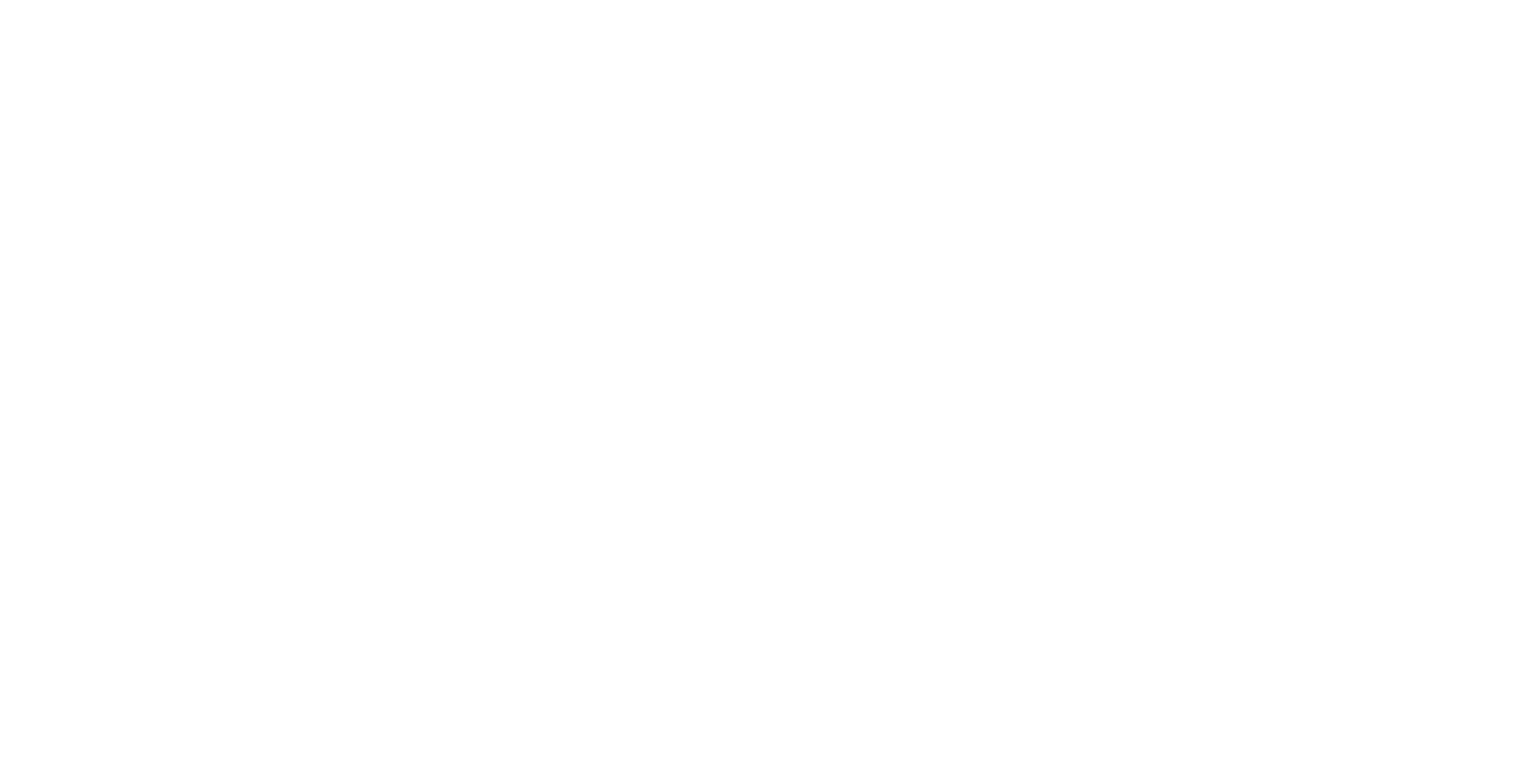
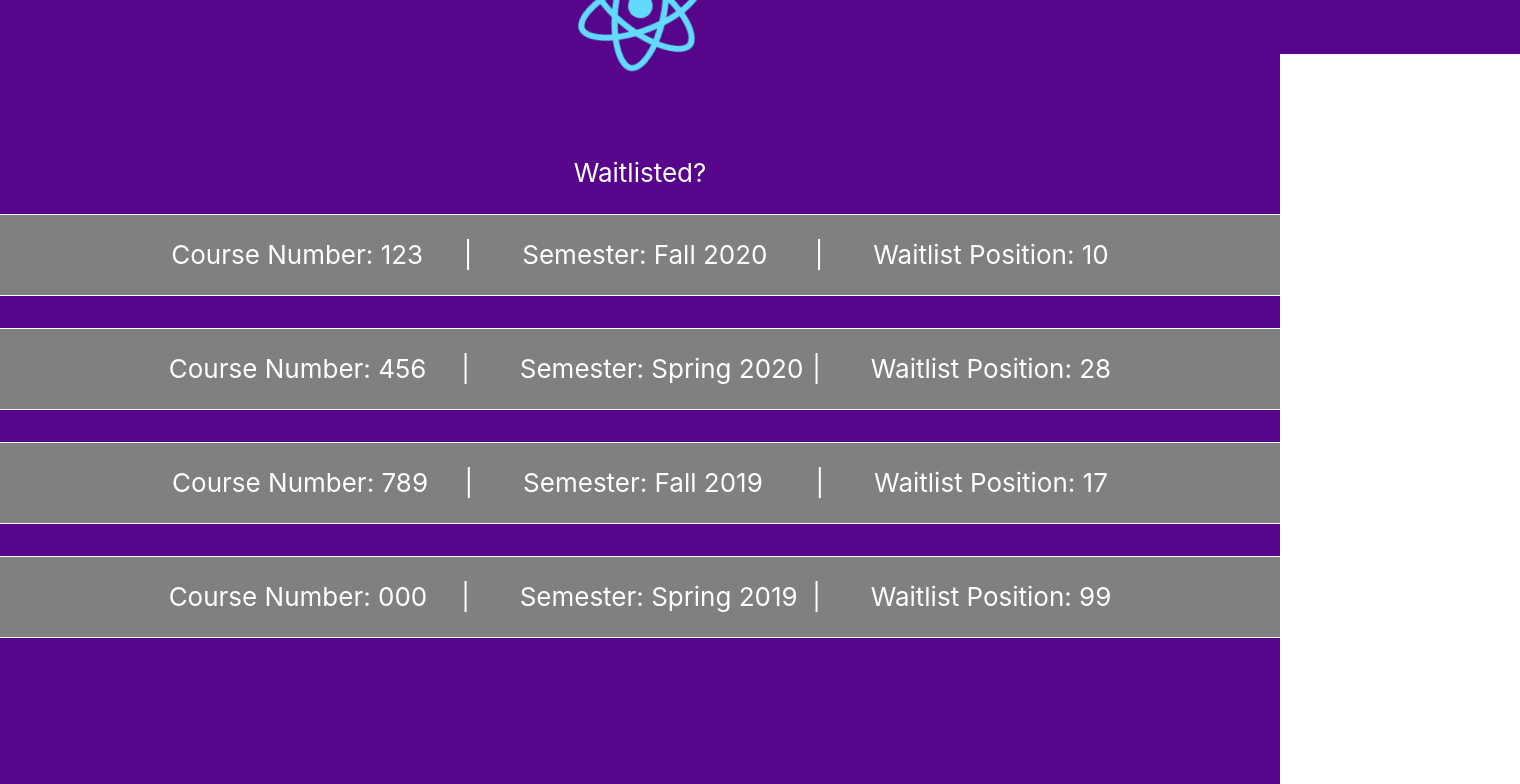
Before and after one commit to software-assignments-spring2021/project-setup-team-kauran-hybrid, a React (Create React App) app in the folder front-end/: page /Account in a window 1280 px wide. Shown: the top 784 px of the page, 1520 px wide, since content can reach past the window. Built offline with nearby package versions, Linux system fonts and the light colour scheme.

Commit message:
menu bar position, list look for class mod, account page

```diff
--- a/front-end/src/Account.css
+++ b/front-end/src/Account.css
@@ -0,0 +1,17 @@
+
+
+.account-page {
+    position: relative;
+    border-style: solid;
+    border-color: white;
+    border:10px;
+    background-color: #57068C;
+    min-height: 100vh;
+    display: flex;
+    flex-direction: column;
+    align-items: center;
+    justify-content: center;
+    font-size: calc(10px + 2vmin);
+    color: white;
+    white-space: pre-wrap;
+}
--- a/front-end/src/Account.js
+++ b/front-end/src/Account.js
@@ -0,0 +1,27 @@
+import React from'react';
+import ReactDOM from 'react-dom';
+import MenuBar from './MenuBar';
+import './Account.css';
+import './MenuBar.css';
+import './ClassModules.css';
+import ClassModules from'./ClassModules';
+import {Link,Switch} from 'react-router-dom';
+
+const Account = (props) => {
+    return (
+
+        <div className = "account-page">
+            <MenuBar>
+
+            </MenuBar>
+            <p>
+              Waitlisted?
+            </p>
+            <ClassModules>
+
+            </ClassModules>
+        </div>
+
+    )
+}
+export default Account
--- a/front-end/src/App.css
+++ b/front-end/src/App.css
@@ -23,6 +23,8 @@
   justify-content: center;
   font-size: calc(10px + 2vmin);
   color: white;
+  position: relative;
+  /* margin-top: 15rem; */
 }
 
 .App-link {
--- a/front-end/src/App.js
+++ b/front-end/src/App.js
@@ -4,6 +4,7 @@ import React from 'react'
 import Home from './Home'
 import Results from './Results'
 import ClassInfo from './ClassInfo';
+import Account from './Account';
 import { BrowserRouter as Router, Switch, Route } from 'react-router-dom'
 // import Dropdown from './Dropdown'
 
@@ -31,9 +32,10 @@ function App() {
       <Router>
         <Switch>
 
-          <Route exact path="/" component={Home} />
-          <Route  path="/results" component={Results} />
-          <Route  path="/ClassInfo" component={ClassInfo} />
+          <Route  exact path="/" component={Home} />
+          <Route  exact path="/results" component={Results} />
+          <Route  exact path="/ClassInfo" component={ClassInfo} />
+          <Route  exact path="/Account" component={Account} />
 
           {/* <Route path="/">
             <Home />
--- a/front-end/src/ClassModules.css
+++ b/front-end/src/ClassModules.css
@@ -1,5 +1,6 @@
 .ClassModules{
-    /* color: white; */
+    position: relative;
+    /* margin-top: 15rem; */
 }
 a:link{
     color: white;
@@ -9,10 +10,15 @@ a:link{
 a{
     color:white
 }
-.List-item{
-    border: 2px;
+.search-item{
+    position: relative;
+    width: 80rem;
+    height: 5rem;
+    line-height: 5rem;
+    text-align: center;
+    border: 1px;
     border-style: solid;
     border-color: white;
-
+    background-color: gray;
     margin-bottom: 2rem;
 }
--- a/front-end/src/ClassModules.js
+++ b/front-end/src/ClassModules.js
@@ -1,32 +1,69 @@
-import React from 'react';
+
+import React,{useState} from'react';
 import './ClassModules.css';
 import {Link} from 'react-router-dom';
 import ClassInfo from './ClassInfo';
+
+const searchHistory = [
+    { courseNum: "123", semester: "Fall 2020", waitlistPos: 10 },
+    { courseNum: "456", semester: "Spring 2020", waitlistPos: 28 },
+    { courseNum: "789", semester: "Fall 2019", waitlistPos: 17 },
+    { courseNum: "000", semester: "Spring 2019", waitlistPos: 99 }
+  ];
+
+const Search = ({ courseNum, semester, waitlistPos }) => (
+    <div className = "search-item">
+        <Link to = "/ClassInfo">
+        Course Number: {courseNum}{"\t"}|{"\t"}Semester: {semester}{"\t"}|{"\t"}Waitlist Position: {waitlistPos}
+        </Link>
+    </div>
+  );
+
+
 function ClassModules(props){
-    for(let i=0;i<10;i++){
 
-    }
-    return(
-        <ol>
-            <li className='List-item'>
-                <Link to='./ClassInfo'>
-                    Class 1
-                </Link>
-            </li>
-            <li className='List-item'>
-                <Link to='./ClassInfo'>
+    return (
+        <div className = "ClassModules">
+          {searchHistory.map((p, i) => (
+            <Search {...p} key={i} />
+          ))}
+        </div>
+      );
+    // return (
+    //     <React.Fragment>
+    //         <div>
+    //         value = {list}
+    //         onChange={handleChange}
+    //         </div>
+    //     </React.Fragment>
+    // )
 
-                    Class 2
-                </Link>
-            </li>
-            <li className='List-item'>
-                <Link to='./ClassInfo'>
 
-                    Class 3
-                </Link>
-            </li>
-        </ol>
-    )
+
+
+
+    // return(
+
+    //     <ol>
+    //         <li className='List-item'>
+    //             <Link to='./ClassInfo'>
+    //                 Class 1
+    //             </Link>
+    //         </li>
+    //         <li className='List-item'>
+    //             <Link to='./ClassInfo'>
+
+    //                 Class 2
+    //             </Link>
+    //         </li>
+    //         <li className='List-item'>
+    //             <Link to='./ClassInfo'>
+
+    //                 Class 3
+    //             </Link>
+    //         </li>
+    //     </ol>
+    // )
 }
 
 export default ClassModules
--- a/front-end/src/LoginForm.css
+++ b/front-end/src/LoginForm.css
@@ -1,5 +1,6 @@
 .LoginForm{
-
+    position: relative;
+    /* margin-top: 15rem; */
 }
 .inputs{
     align-self: center;
@@ -11,27 +12,9 @@
     text-align: center;
     align-content: center;
     font-size: 20px;
-    /* justify-content: center;
-    justify-self: center;
-    justify-items: center; */
-    /* //position: absolute; */
 
-    /* position: 10,10; */
 }
-/* .box{ */
-    /* width: 100%;
-    height: 100px; */
-    /* color: blue;
-    background-color: blue; */
-    /* align-items: center; */
-    /* align-content: center; */
-/* } */
-/* .body {
-    text-align: center;
-} */
-/* .form {
-    display: inline-block;
-} */
+
 
 .goButton{
     align-self: center;
@@ -40,8 +23,6 @@
     font-size: 2.5rem;
     width: 5rem;
     position: relative;
-    /* position: 10px,5px,5px,5px; */
-    /* height: 5rem; */
     color: black;
     background-color: whitesmoke;
 }
--- a/front-end/src/MenuBar.css
+++ b/front-end/src/MenuBar.css
@@ -3,8 +3,9 @@
     background-color: #57068C;
     height:8rem;
     width: 110rem;
-    top:-120px;
-    position: relative;
+    margin-top: -800px;
+    margin-bottom: 20px;
+    position: absolute;
 
 }
 a{
@@ -13,9 +14,9 @@ a{
 .Account{
     height:9rem;
     position: relative;
-    left: auto;
+    margin-left: 5rem;
     line-height:10px;
-    top:-175px;
+    top: -11rem;
     font-size: 1.5rem;
     color: white;
 }
@@ -23,8 +24,8 @@ a{
     color: white;
     height:9rem;
     position: relative;
-    left: 20px;
+    margin-left: 5rem;
     line-height:10px;
-    top:-175px;
+    top: -11rem;
     font-size: 1.5rem;
 }
--- a/front-end/src/Results.js
+++ b/front-end/src/Results.js
@@ -3,6 +3,7 @@ import ReactDOM from 'react-dom';
 import MenuBar from './MenuBar';
 import './Results.css';
 import './MenuBar.css';
+import './ClassModules.css';
 import ClassModules from'./ClassModules';
 import {Link,Switch} from 'react-router-dom';
 
```
